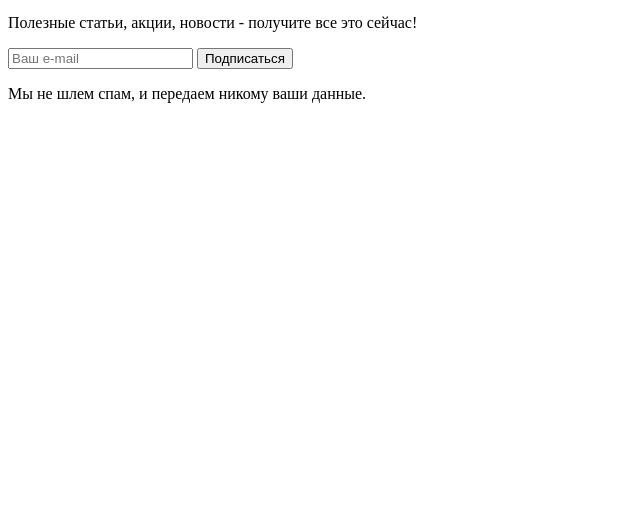
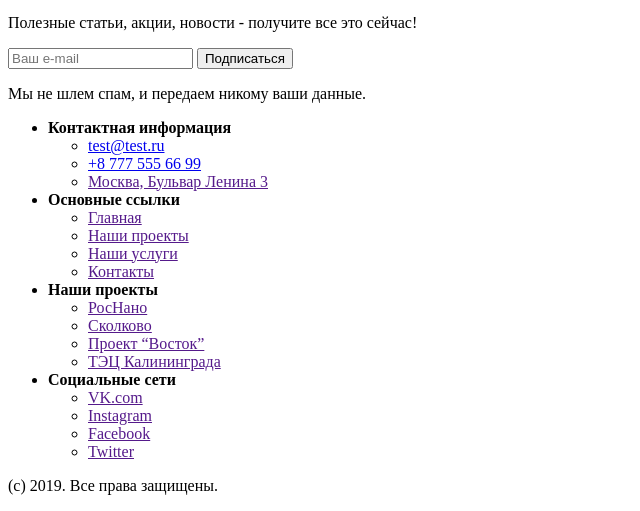
Before and after one commit to riko1212/blend-54-1, a plain HTML site: page index.html in a window 1280 px wide. Shown: the part 4170-4681 px from the top of the page, without its empty margins (0-640 px from the left). Before the commit the page ends 4289 px from the top, so only its background shows below. Drawn offline with Linux system fonts and the light colour scheme.

Commit message:
add footer

```diff
--- a/index.html
+++ b/index.html
@@ -145,8 +145,9 @@
         <section>
             <h2>Видео о нашей работе</h2>
             <p>Просто посмотрите, как мы работаем</p>
-      <iframe width="560" height="315" src="https://www.youtube.com/embed/yAZFFrisoD4" title="YouTube video player"
-        frameborder="0" allow="accelerometer; autoplay; clipboard-write; encrypted-media; gyroscope; picture-in-picture"
+            <iframe width="560" height="315" src="https://www.youtube.com/embed/yAZFFrisoD4"
+                title="YouTube video player" frameborder="0"
+                allow="accelerometer; autoplay; clipboard-write; encrypted-media; gyroscope; picture-in-picture"
                 allowfullscreen></iframe>
 
         </section>
@@ -161,6 +162,92 @@
             <p>Мы не шлем спам, и передаем никому ваши данные.</p>
         </section>
     </main>
+
+    <footer>
+        <ul>
+            <li>
+                <b>Контактная информация</b>
+                <ul>
+                    <li>
+                        <a href="mailto:test@tesr.ru">test@test.ru</a>
+                    </li>
+                    <li>
+                        <a href="tel:+87775556699">+8 777 555 66 99</a>
+                    </li>
+                    <li>
+                        <a href="">Москва, Бульвар Ленина 3</a>
+
+                    </li>
+
+                </ul>
+            </li>
+
+            <li>
+                <b>Основные ссылки</b>
+                <ul>
+                    <li>
+                        <a href="">Главная</a>
+                    </li>
+                    <li>
+                        <a href="">Наши проекты</a>
+                    </li>
+                    <li>
+                        <a href="">Наши услуги</a>
+                    </li>
+                    <li>
+                        <a href="">Контакты</a>
+                    </li>
+                </ul>
+
+            </li>
+
+            <li>
+                <b>Наши проекты</b>
+                <ul>
+
+
+                    <li>
+                        <a href="">РосНано</a>
+                    </li>
+                    <li>
+                        <a href="">Сколково</a>
+                    </li>
+                    <li>
+                        <a href="">Проект “Восток”</a>
+                    </li>
+                    <li>
+                        <a href="">ТЭЦ Калининграда</a>
+                    </li>
+            </li>
+        </ul>
+        </li>
+
+        <li>
+            <b>Социальные сети</b>
+            <ul>
+                <li>
+                    <a href="">VK.com</a>
+                </li>
+                <li>
+                    <a href="">Instagram</a>
+                </li>
+                <li>
+                    <a href="">Facebook</a>
+                </li>
+                <li>
+                    <a href="">Twitter</a>
+                </li>
+
+
+
+            </ul>
+        </li>
+
+        </ul>
+
+        <p>(с) 2019. Все права защищены.</p>
+
+    </footer>
 </body>
 
 </html>
```
Lines whose indentation alone changed are shown as unchanged.
